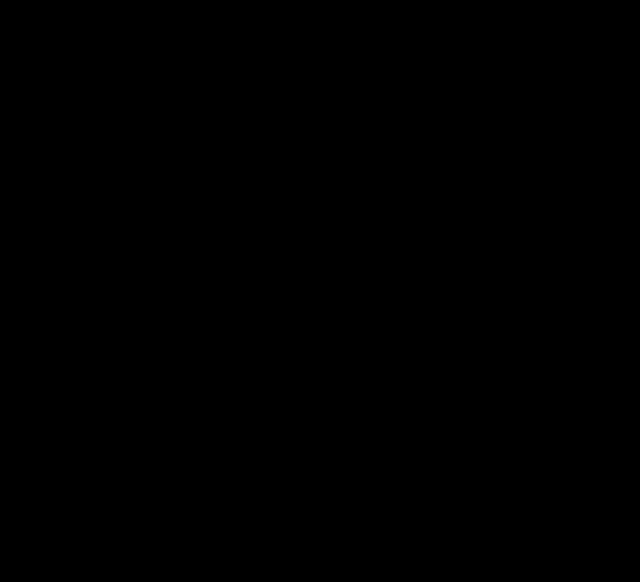
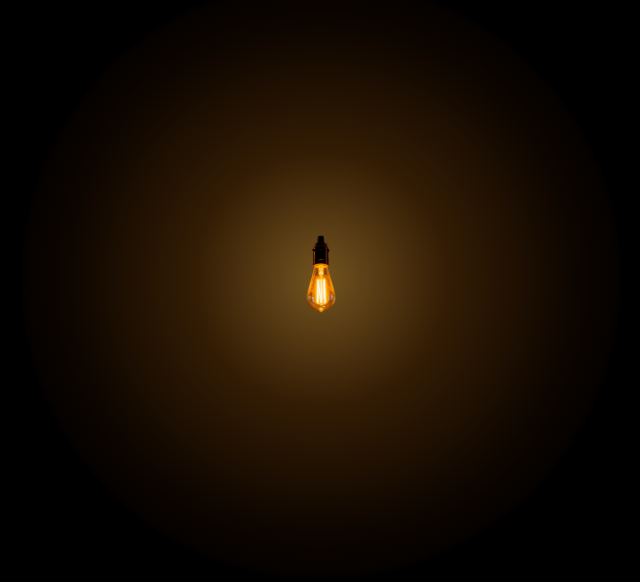
Before and after one commit to AOHTAIINIA/sunflowerbasement, a plain HTML site: page index.html in a window 1280 px wide. Shown: the whole page, without its empty margins (319-959 px from the left). Drawn offline with Linux system fonts and the light colour scheme.

Commit message:
Update index.html

```diff
--- a/index.html
+++ b/index.html
@@ -3,9 +3,8 @@
 <head>
   <meta charset="UTF-8">
   <meta name="viewport" content="width=device-width, initial-scale=1.0">
-  <title>Concept</title>
+  <title></title>
   <style>
-
     * {
       margin: 0;
       padding: 0;
@@ -18,27 +17,184 @@
       background-color: #000000;
       overflow: hidden;
       user-select: none;
+      -webkit-user-select: none;
     }
 
     #scene {
       position: relative;
       width: 100vw;
       height: 100vh;
-      display: flex;
-      justify-content: center;
-      align-items: center;
       background-color: #000000;
+    }
+
+    #light {
+      position: absolute;
+      width: 600px;
+      height: 600px;
+      border-radius: 50%;
+      background: radial-gradient(circle, rgba(255, 185, 70, 0.45) 0%, rgba(255, 140, 20, 0.2) 30%, rgba(255, 100, 0, 0.05) 60%, transparent 75%);
+      mix-blend-mode: screen;
+      pointer-events: none;
+      transform: translate(-50%, -50%);
+      will-change: left, top;
+    }
+
+    #wire {
+      position: absolute;
+      width: 6px;
+      object-fit: fill;
+      transform-origin: top center;
+      pointer-events: none;
+      user-select: none;
+      -webkit-user-drag: none;
+      will-change: transform, height;
+    }
+
+    #bulb {
+      position: absolute;
+      width: 80px;
+      height: auto;
+      transform-origin: top center;
+      cursor: grab;
+      pointer-events: auto;
+      user-select: none;
+      -webkit-user-drag: none;
+      touch-action: none;
+      will-change: transform, left, top;
     }
   </style>
 </head>
 <body>
 
   <main id="scene">
-
+    <div id="light"></div>
+    <img id="wire" src="wire.png" alt="">
+    <img id="bulb" src="bulb.png" alt="">
   </main>
 
   <script>
+    const wire = document.getElementById('wire');
+    const bulb = document.getElementById('bulb');
+    const light = document.getElementById('light');
 
+    let anchorX = window.innerWidth / 2;
+    let anchorY = 0;
+
+    const restLength = 220;
+    const maxStretch = 300;
+    const stiffness = 0.04;
+    const gravity = 0.5;
+    const damping = 0.985;
+
+    let x = anchorX;
+    let y = restLength;
+    let vx = 0;
+    let vy = 0;
+
+    let isDragging = false;
+    let targetX = x;
+    let targetY = y;
+
+    window.addEventListener('resize', () => {
+      anchorX = window.innerWidth / 2;
+    });
+
+    bulb.addEventListener('pointerdown', (e) => {
+      isDragging = true;
+      bulb.setPointerCapture(e.pointerId);
+      bulb.style.cursor = 'grabbing';
+      updateTargetPosition(e.clientX, e.clientY);
+    });
+
+    window.addEventListener('pointermove', (e) => {
+      if (!isDragging) return;
+      updateTargetPosition(e.clientX, e.clientY);
+    });
+
+    window.addEventListener('pointerup', (e) => {
+      if (!isDragging) return;
+      isDragging = false;
+      try {
+        bulb.releasePointerCapture(e.pointerId);
+      } catch (err) {}
+      bulb.style.cursor = 'grab';
+    });
+
+    window.addEventListener('pointercancel', () => {
+      isDragging = false;
+      bulb.style.cursor = 'grab';
+    });
+
+    function updateTargetPosition(clientX, clientY) {
+      let dx = clientX - anchorX;
+      let dy = clientY - anchorY;
+
+      if (dy < 30) dy = 30;
+
+      const dist = Math.hypot(dx, dy);
+      if (dist > maxStretch) {
+        dx = (dx / dist) * maxStretch;
+        dy = (dy / dist) * maxStretch;
+      }
+
+      targetX = anchorX + dx;
+      targetY = anchorY + dy;
+    }
+
+    function animate() {
+      if (isDragging) {
+        vx = targetX - x;
+        vy = targetY - y;
+        x = targetX;
+        y = targetY;
+      } else {
+        const dx = x - anchorX;
+        const dy = y - anchorY;
+        const dist = Math.hypot(dx, dy) || 1;
+
+        const nx = dx / dist;
+        const ny = dy / dist;
+
+        const spring = -stiffness * (dist - restLength);
+
+        vx = (vx + spring * nx) * damping;
+        vy = (vy + spring * ny + gravity) * damping;
+
+        x += vx;
+        y += vy;
+
+        const currentDist = Math.hypot(x - anchorX, y - anchorY);
+        if (currentDist > maxStretch) {
+          x = anchorX + (x - anchorX) / currentDist * maxStretch;
+          y = anchorY + (y - anchorY) / currentDist * maxStretch;
+        }
+      }
+
+      const dx = x - anchorX;
+      const dy = y - anchorY;
+      const currentDist = Math.hypot(dx, dy);
+      const angle = -Math.atan2(dx, dy);
+
+      wire.style.left = anchorX + 'px';
+      wire.style.top = anchorY + 'px';
+      wire.style.height = currentDist + 'px';
+      wire.style.transform = `translateX(-50%) rotate(${angle}rad)`;
+
+      bulb.style.left = x + 'px';
+      bulb.style.top = y + 'px';
+      bulb.style.transform = `translate(-50%, 0) rotate(${angle}rad)`;
+
+      const filamentOffset = 45;
+      const lightX = x + Math.sin(-angle) * filamentOffset;
+      const lightY = y + Math.cos(-angle) * filamentOffset;
+
+      light.style.left = lightX + 'px';
+      light.style.top = lightY + 'px';
+
+      requestAnimationFrame(animate);
+    }
+
+    animate();
   </script>
 </body>
 </html>
```
